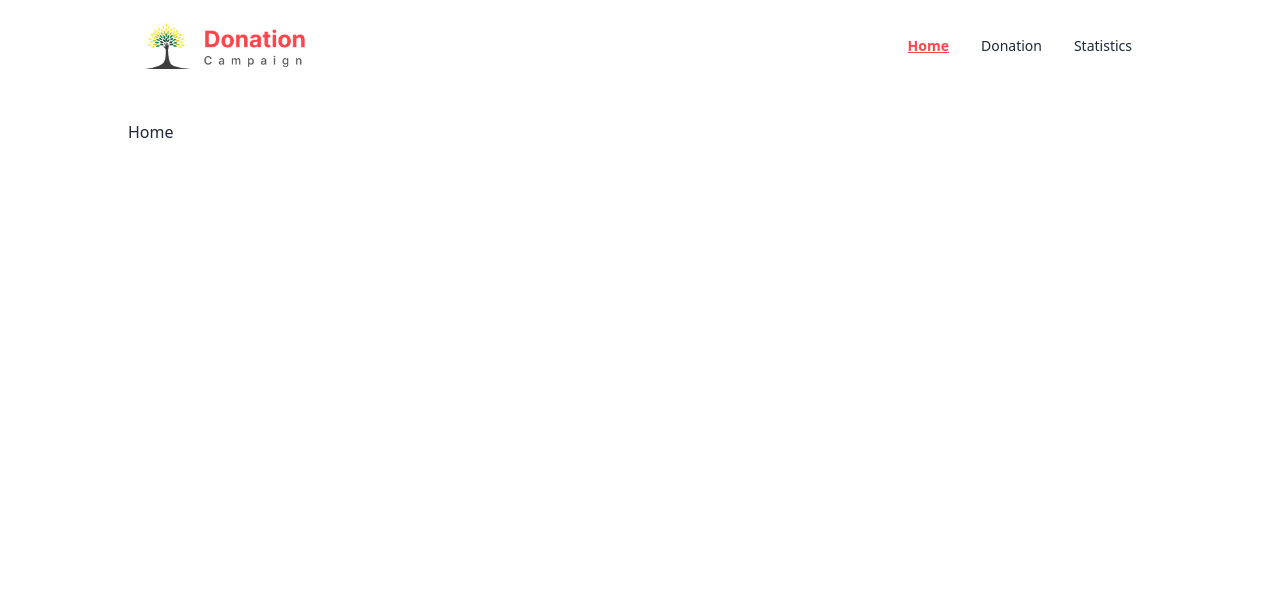
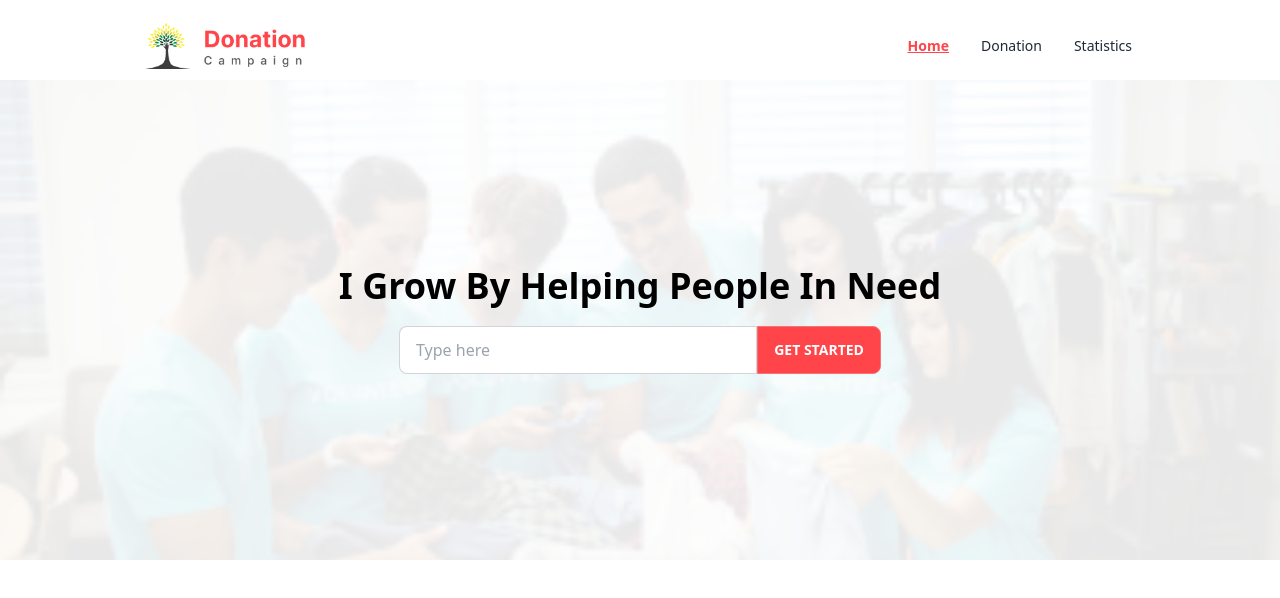
Before and after one commit to monjurBakthMazumder/Assignment-8, a React (Vite) app: page / in a window 1280 px wide. Shown: the top 598 px of the page. Built offline with nearby package versions, Linux system fonts and the light colour scheme.

Commit message:
banner added in home page

```diff
--- a/src/Component/Header/Banner/Banner.jsx
+++ b/src/Component/Header/Banner/Banner.jsx
@@ -1,8 +1,17 @@
 
 const Banner = () => {
     return (
-        <div>
-
+        <div className="hero" style={{backgroundImage: 'url(./images/Clothing.png)'}}>
+            <div className="hero-overlay bg-opacity-90 bg-white py-28 sm:py-36 md:py-40 lg:py-60"></div>
+            <div className="hero-content text-center text-neutral-content">
+                <div className="text-center text-black">
+                <h1 className="mb-5 text-2xl md:text-3xl lg:text-4xl font-bold">I Grow By Helping People In Need</h1>
+                <div className="flex justify-center items-center px-[10%]">
+                    <input type="text" placeholder="Type here" className="input input-bordered w-full rounded-r-none" />
+                    <button className="btn btn-error bg-primary text-white rounded-l-none">Get Started</button>
+                </div>
+                </div>
+            </div>
         </div>
     );
 };
--- a/src/Component/Header/Navbar/Logo.jsx
+++ b/src/Component/Header/Navbar/Logo.jsx
@@ -2,7 +2,7 @@
 const Logo = () => {
     return (
         <>
-            <img src="./Logo.png" alt="" className="h-full"/>
+            <img src="./images/Logo.png" alt="" className="h-full"/>
         </>
     );
 };
--- a/src/Layout/MainLayout.jsx
+++ b/src/Layout/MainLayout.jsx
@@ -5,9 +5,7 @@ const MainLayout = () => {
     return (
         <div>
             <Navbar/>
-            <div className="px-5 md:px-[10%] my-10 min-h-[80vh]">
-                <Outlet/>
-            </div>
+            <Outlet/>
         </div>
     );
 };
--- a/src/Pages/Home/Home.jsx
+++ b/src/Pages/Home/Home.jsx
@@ -1,8 +1,9 @@
+import Banner from "../../Component/Header/Banner/Banner";
 
 const Home = () => {
     return (
         <div>
-            Home
+            <Banner/>
         </div>
     );
 };
--- a/tailwind.config.js
+++ b/tailwind.config.js
@@ -5,7 +5,11 @@ export default {
     "./src/**/*.{js,ts,jsx,tsx}",
   ],
   theme: {
-    extend: {},
+    extend: {
+      colors: {
+        primary: '#FF444A',
+      }
+    }
   },
   plugins: [require("daisyui")],
 }
```
Also changed, not shown: public/images/Clothing.png (added), public/images/Logo.png (renamed from public/Logo.png).
